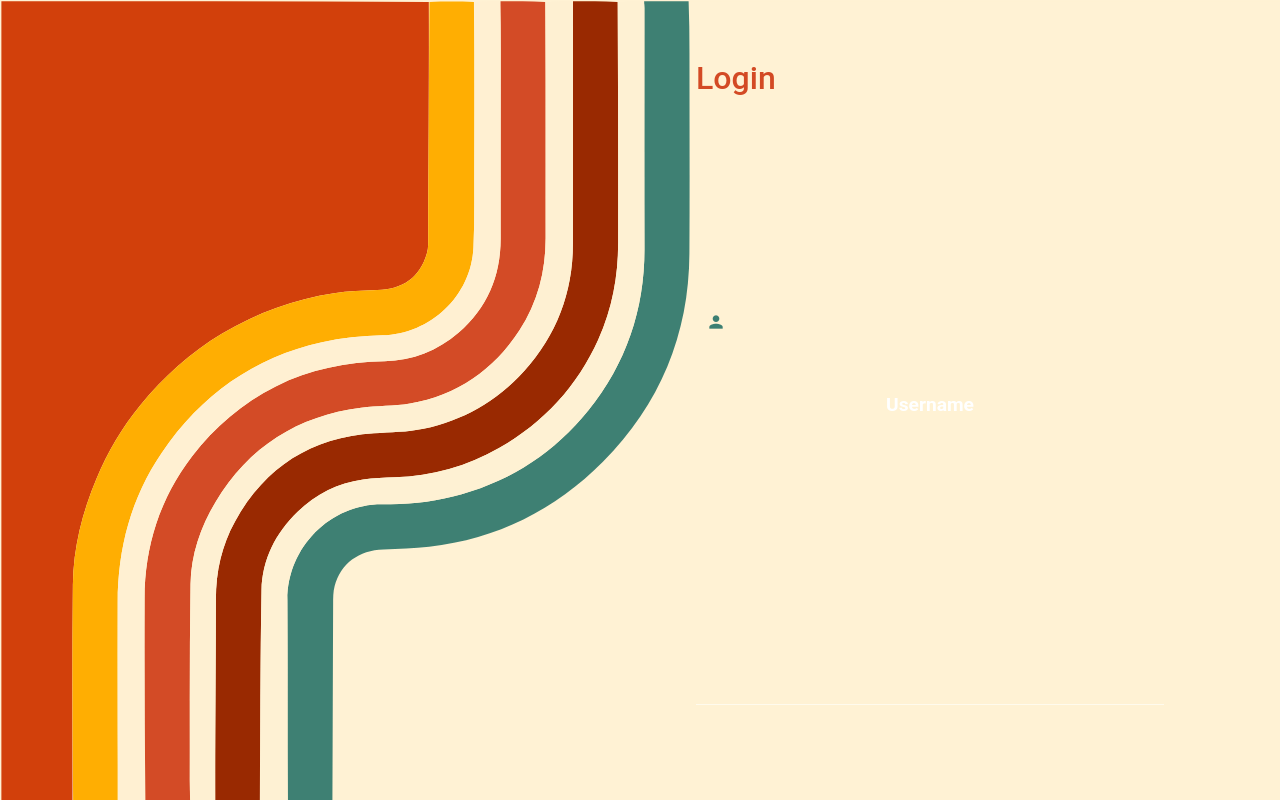
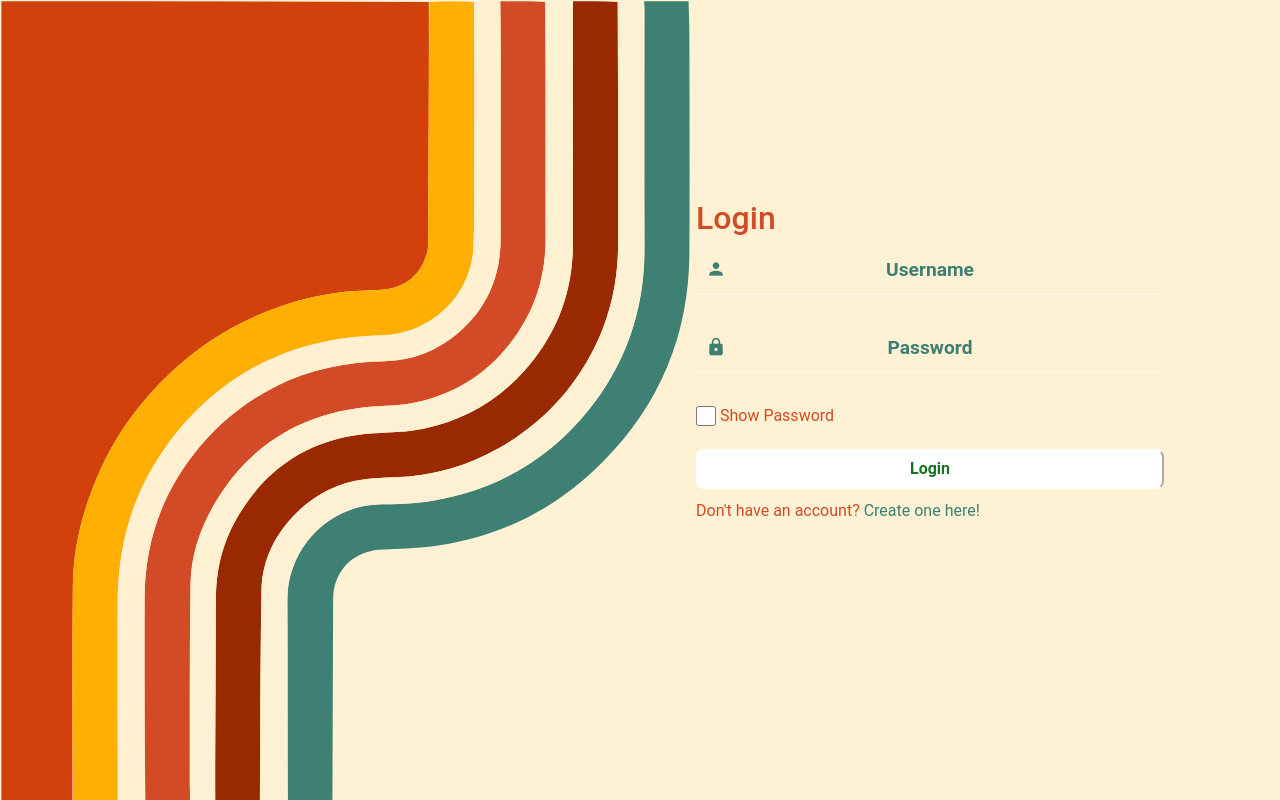
Before and after one commit to ConmHayes/Revision-App, a React (Vite) app in the folder client/: page /login in a window 1280 px wide. Shown: the top 800 px of the page. Built offline with nearby package versions, Linux system fonts and the light colour scheme; the HTML template or start-up script is replaced by a standard one.

Commit message:
Fixed css conflicts for login

```diff
--- a/client/src/App.css
+++ b/client/src/App.css
@@ -71,7 +71,6 @@ footer {
 }
 
 /* Flexbox and Layout Styles */
-.flexbox-item,
 .flexbox-image-login,
 .flexbox-login-array,
 .flexbox-container {
@@ -80,6 +79,8 @@ footer {
   justify-content: center;
   /* Update sizes and properties as needed */
 }
+
+
 
 .logo {
   line-height: 0px;
@@ -116,11 +117,12 @@ footer {
 
 .flexbox-item {
   width: 50px;
-  height: 100px;
+  height: 600px;
   margin: 100px;
   background-color: transparent;
   max-width: 50px;
-  max-height: 100px;
+  max-height: 600px;
+  justify-content: flex-end;
 }
 
 .logo {
@@ -131,8 +133,7 @@ footer {
 }
 
 /* Input Field Styles */
-.Input,
-.passwordInput,
+
 .flexbox-image-login {
   height: 600px;
   width: 600px;
@@ -140,12 +141,22 @@ footer {
   max-height: 600px;
 }
 
+.Input,
+.passwordInput{
+  height: 50px;
+  width: 90%
+}
+
 .flexbox-login-array {
   width: 500px;
-  height: 100px;
+  height: 600px;
   margin-top: 25px;
   max-width: 500px;
-  max-height: 100px;
+  max-height: 600px;
+  display: flex;
+  align-items: flex-end;
+  justify-content: center;
+
 }
 
 .flexbox-container {
@@ -215,7 +226,7 @@ footer {
 }
 
 ::placeholder {
-  color: white;
+  color: #3C7F72 ;
 }
 
 .loginButton {
```
